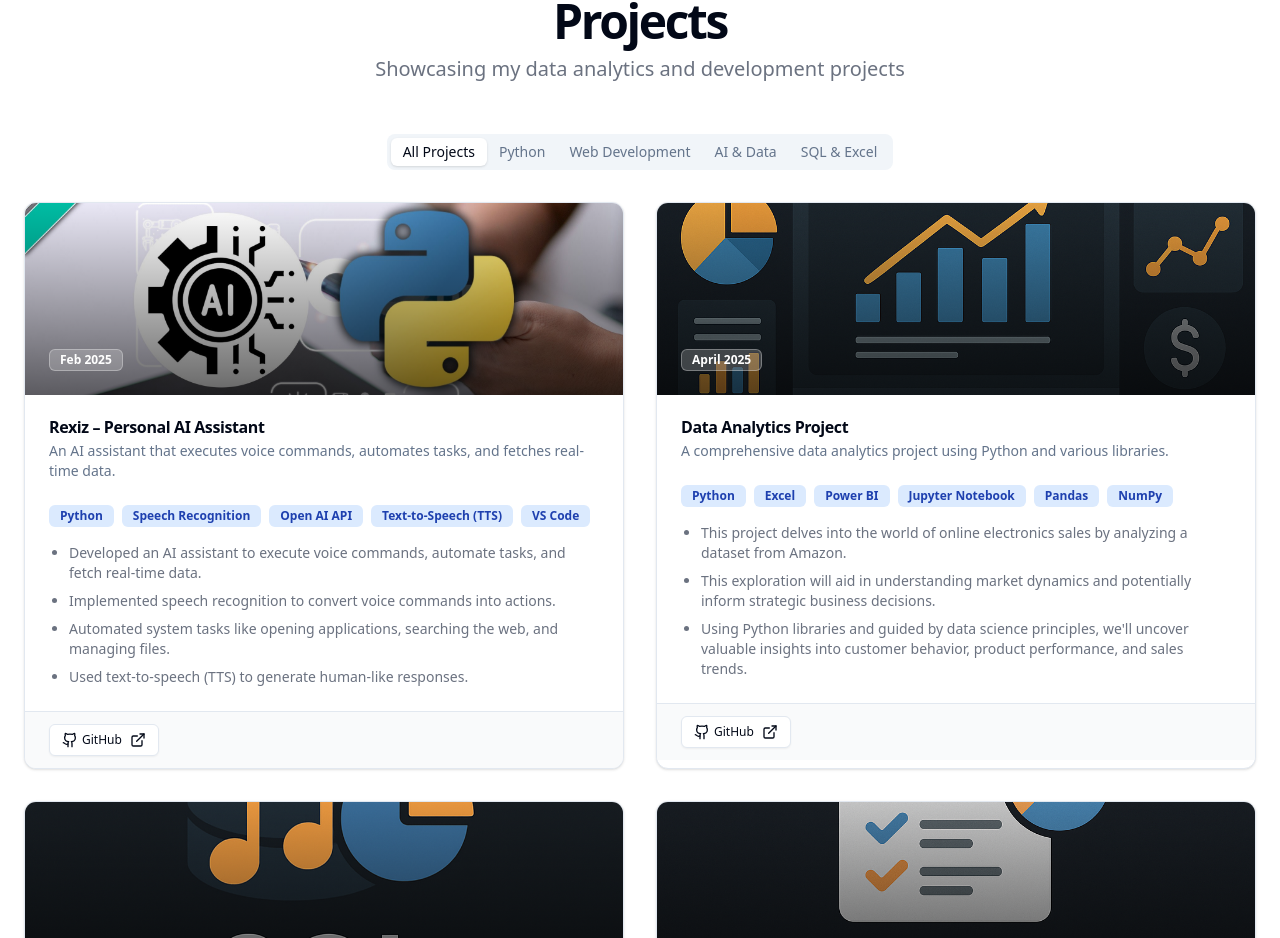
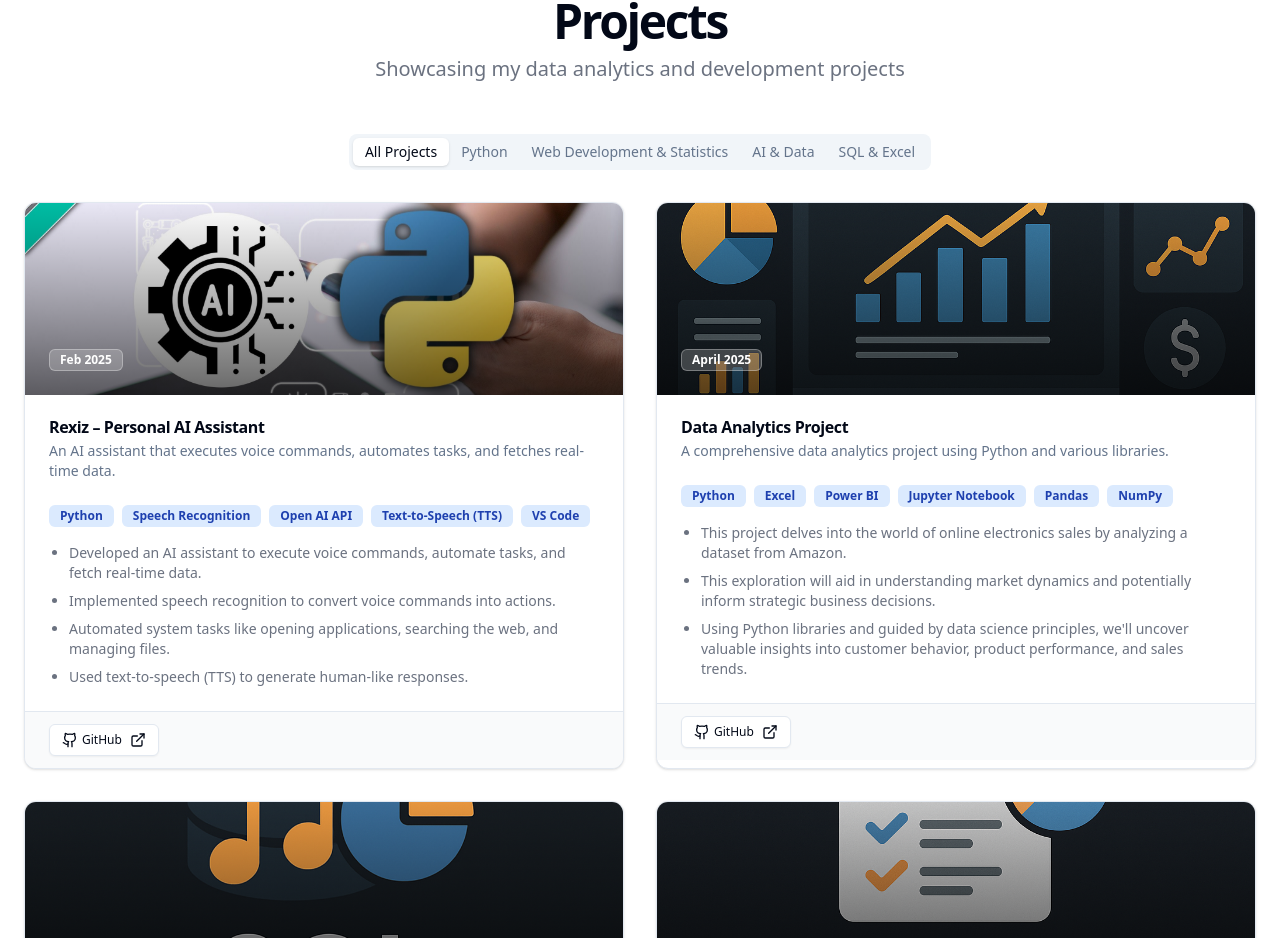
Before and after one commit to MohdHamizK/Hamiz_Portfolio, a Next.js app: page / in a window 1280 px wide. Shown: the part 3032-3970 px from the top of the page. Built offline with nearby package versions, Linux system fonts and the light colour scheme.

Commit message:
Project Tab Editing

```diff
--- a/src/components/ProjectsSection.tsx
+++ b/src/components/ProjectsSection.tsx
@@ -114,7 +114,7 @@
             <TabsList>
               <TabsTrigger value="all">All Projects</TabsTrigger>
               <TabsTrigger value="python">Python</TabsTrigger>
-              <TabsTrigger value="web">Web Development</TabsTrigger>
+              <TabsTrigger value="web">Web Development & Statistics</TabsTrigger>
               <TabsTrigger value="ai">AI & Data</TabsTrigger>
               <TabsTrigger value="sql">SQL & Excel</TabsTrigger>
             </TabsList>
```
